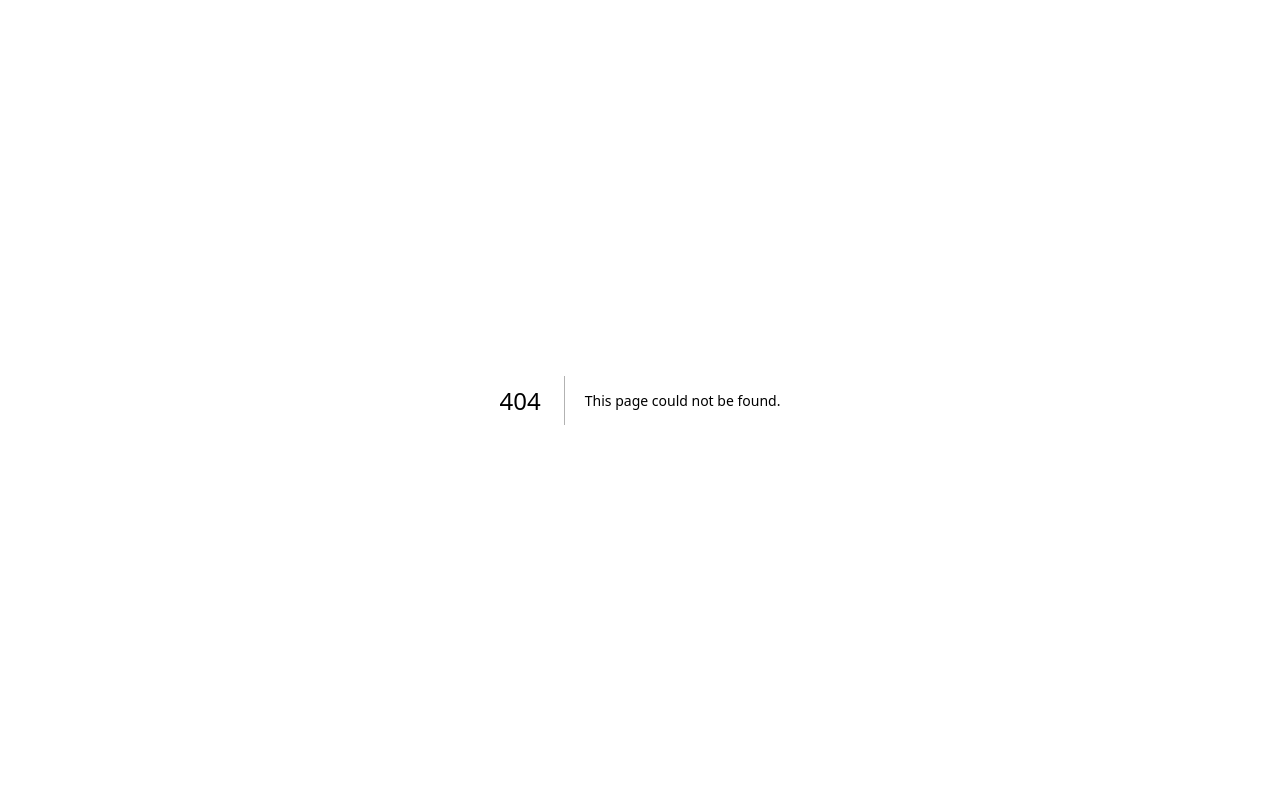
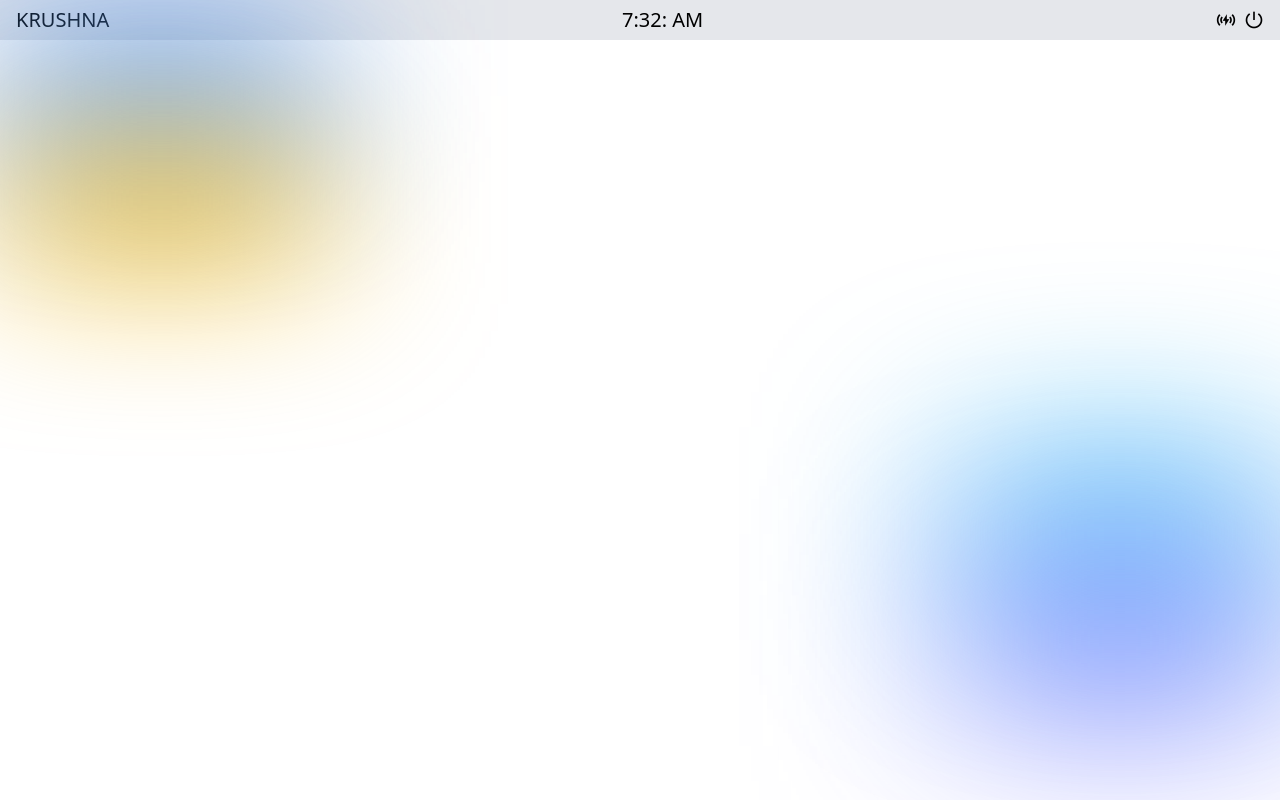
Before and after one commit to KrushnaX0X0/next-portfolio, a Next.js app: page /screen in a window 1280 px wide. Before the commit this address had no page. Built offline with nearby package versions, Linux system fonts and the light colour scheme.

Commit message:
add fist page

```diff
--- a/app/page.js
+++ b/app/page.js
@@ -6,11 +6,14 @@ import { useGSAP } from "@gsap/react";
 import "remixicon/fonts/remixicon.css";
 import Powerbtn from "@/components/Powerbtn";
 import Shdows from "@/components/Shdows";
+import { useRouter } from "next/navigation"
 
 
 function Page() {
   const boxref = useRef("null");
   useGSAP(() => {}, { scope: [boxref,] });
+
+  const router = useRouter();
 
   const handleClick = () => {
     console.log("clicked");
@@ -18,7 +21,10 @@ function Page() {
       duration: 2,
       ease: "power2.inOut",
       stagger: 0.1,
-      rotation: "180 deg"
+      rotation: "180 deg",
+      onComplete: () => {
+        router.push("/screen");
+      }
     })
 
   };
@@ -30,7 +36,7 @@ function Page() {
 
 
       <div className="w-[1200px] h-[1200px] absolute top-0 right-0 box" ref={boxref} >
-        <Shdows color1="lime" color2="emerald" />
+        <Shdows color1="sky" color2="yellow" />
       </div>
     </div>
   );
--- /dev/null
+++ b/app/screen/page.js
@@ -0,0 +1,26 @@
+import React from 'react'
+import Navbar from '@/components/Navbar'
+import Shdows from '@/components/Shdows'
+
+function page() {
+  return (
+    <div>
+        <div className="h-screen w-screen overflow-hidden">
+        <Navbar/>
+        </div>
+        <div className="w-80 h-80 absolute top-10 left-0 ">
+            <Shdows color1="blue" color2="yellow" intencity={85} />
+        </div>
+
+         <div className="w-80 h-80 absolute bottom-0 right-0 ">
+            <Shdows color1="sky" color2="indigo" intencity={100} />
+        </div>
+
+
+
+
+    </div>
+  )
+}
+
+export default page
--- /dev/null
+++ b/components/Navbar.jsx
@@ -0,0 +1,30 @@
+import "remixicon/fonts/remixicon.css";
+const Navbar = () => {
+
+    const GetDate = () => {
+        const date = new Date();
+        const hours = date.getHours();
+        const minutes = date.getMinutes();
+        const seconds = date.getSeconds();
+        const ampm = hours >= 12 ? 'PM' : 'AM';
+        const formattedHours = hours % 12 || 12; // Convert to 12-hour format
+        const formattedTime = `${formattedHours}:${minutes}: ${ampm}`;
+        return formattedTime;
+    }
+
+    return (
+        <div className="h-10 font w-full bg-gray-200 text-xl backdrop-blur-3xl flex justify-between p-4 items-center" >
+
+            <div><h1>KRUSHNA</h1></div>
+
+            <div>{GetDate()}</div>
+
+            <div className="gap-2 flex">
+               <span><i className="ri-wireless-charging-line cursor-pointer"></i></span>
+                <span><i className="ri-shut-down-line cursor-pointer"></i></span>
+            </div>
+        </div>
+    )
+}
+
+export default Navbar
--- a/components/Shdows.jsx
+++ b/components/Shdows.jsx
@@ -1,7 +1,7 @@
 import React from 'react'
 import Style from "@/style/main.module.css"
 
-function Shdows({color1="red", color2 ="blue" }) {
+function Shdows({color1="red", color2 ="blue" ,intencity=100}) {
 
     const COLORS =
     {
@@ -18,12 +18,15 @@ function Shdows({color1="red", color2 ="blue" }) {
         lime : "bg-lime-500",
         indigo : "bg-indigo-500",
         emerald : "bg-emerald-500",
+        rose : "bg-rose-500",
+        slate : "bg-slate-500",
+        sky : "bg-sky-500",
     }
 
   return (
  <>
-    <div className ={`${COLORS[color1]}    h-1/3 w-full ${Style.shdowmaker}`}></div>
-    <div className ={`${COLORS[color2]}   h-1/3  w-full ${Style.shdowmaker}`}></div>
+    <div className ={`${COLORS[color1]}    h-1/3 w-full`} style={{filter:`blur(${intencity}px)`}}></div>
+    <div className ={`${COLORS[color2]}   h-1/3  w-full`} style={{filter:`blur(${intencity}px)`}}></div>
  </>
   )
 }
```
